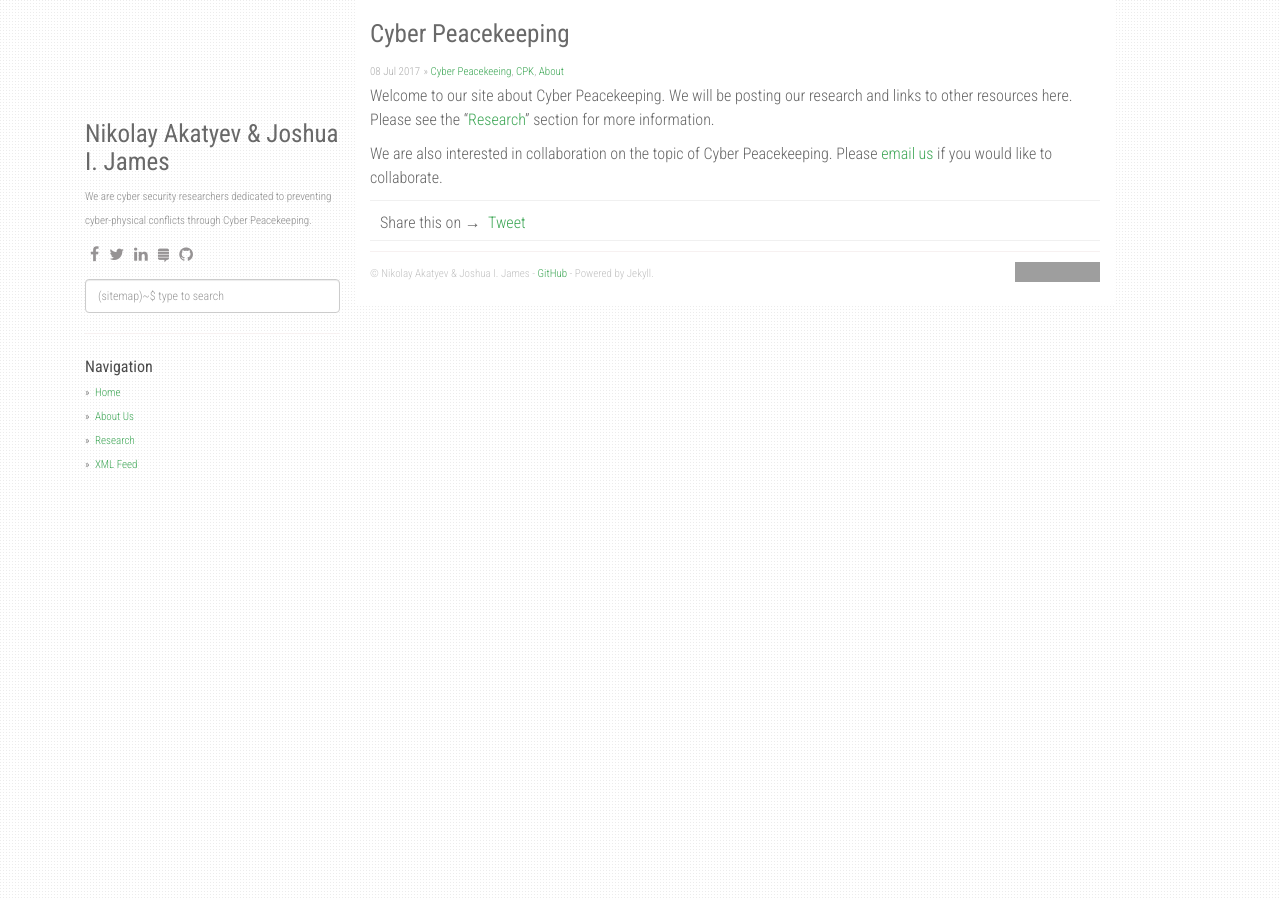
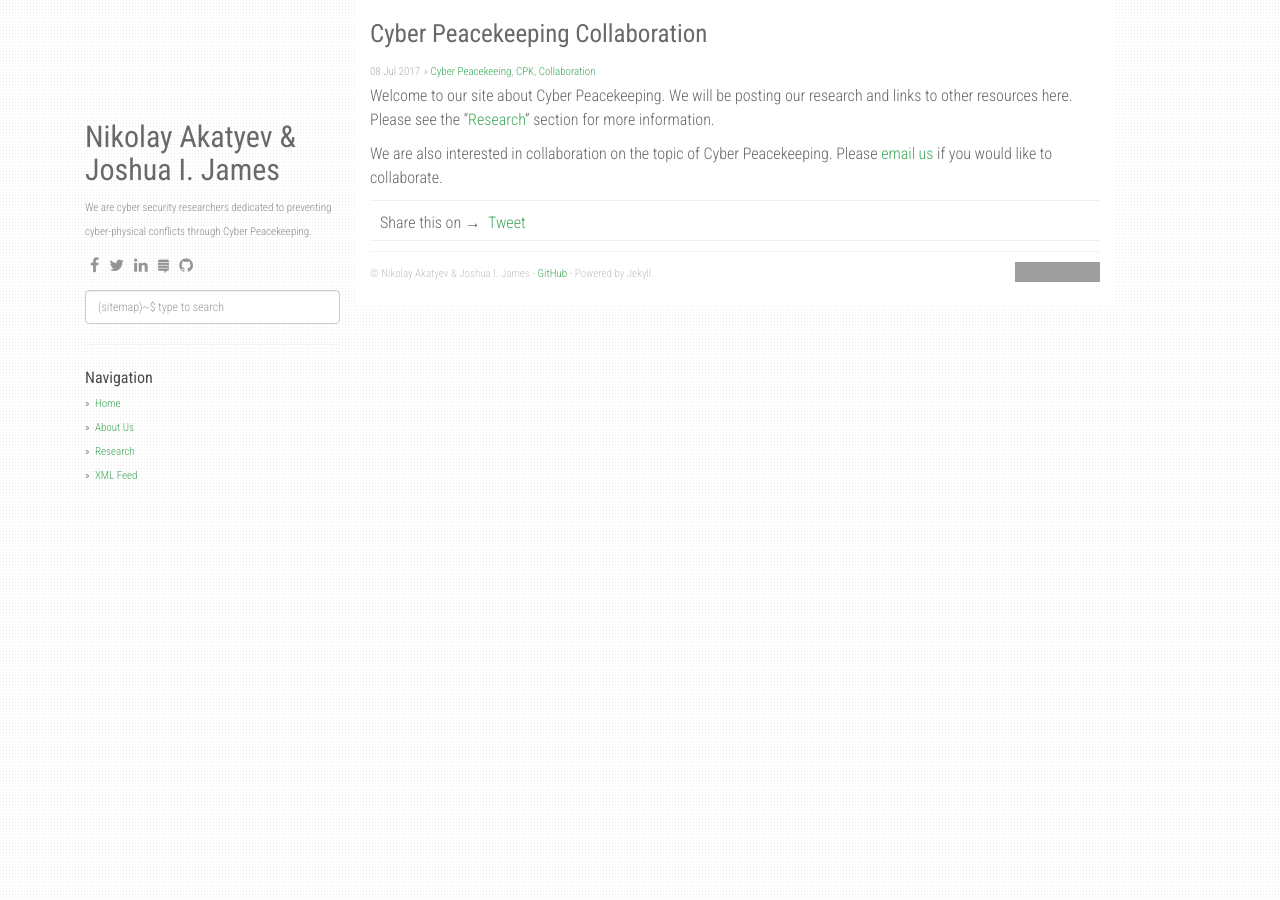
Before and after one commit to jijames/cyberpeacekeeping, a Jekyll site: the page built from _posts/2017-07-08-Cyber-Peacekeeping.md, in a window 1280 px wide. Built offline with Jekyll 4.4.1, drawn with Linux system fonts in a browser that asks for light colours; nearby versions of some CDN libraries; comment, search, counter and statistics services are not loaded; grey boxes are pictures that could not be loaded.

Commit message:
fixed links and formatting

```diff
--- a/_layouts/default.html
+++ b/_layouts/default.html
@@ -115,7 +115,7 @@
       <div class="col-sm-3">
         <div class="fixed-condition">
           <!-- <a href="/"><img class="profile-avatar" src="{{ site.avatar_url }}" height="75px" width="75px" /></a> -->
-          <h1 class="author-name">{{ site.author }}</h1>
+          <h2 class="author-name">{{ site.author }}</h2>
           {% if site.about %}
             <div class="profile-about">
               {{ site.about }}
@@ -151,7 +151,7 @@
             - <a href="{{ site.github }}">{{ site.github }}</a> - Powered by Jekyll.
           {% endif %}
           <div class="btn-github" style="float:right;">
-            <iframe src="https://ghbtns.com/github-btn.html?user=jijames&repo=cyberpeacekeeping.github.io&type=star&count=true" frameborder="0" scrolling="0" width="85" height="20px"></iframe>
+            <iframe src="https://ghbtns.com/github-btn.html?user=jijames&repo=cyberpeacekeeping&type=star&count=true" frameborder="0" scrolling="0" width="85" height="20px"></iframe>
           </div>
         </footer>
       </div>
--- a/_posts/2017-07-08-Cyber-Peacekeeping.md
+++ b/_posts/2017-07-08-Cyber-Peacekeeping.md
@@ -1,16 +1,16 @@
 ---
 layout: post
-title: 'Cyber Peacekeeping'
+title: 'Cyber Peacekeeping Collaboration'
 date: '2017-07-08T19:35:13+09:00'
 author: Nikolay Akatyev and Joshua I. James
-categories: [Cyber Peacekeeing, CPK, About]
+categories: [Cyber Peacekeeing, CPK, Collaboration]
 tags:
 - Cyber Peacekeeping
 - CPK
-- About
+- Collaboration
 modified_time: '2017-07-08T19:35:13+09:00'
 ---
 
-Welcome to our site about Cyber Peacekeeping. We will be posting our research and links to other resources here. Please see the "[Research](projects/)" section for more information.
+Welcome to our site about Cyber Peacekeeping. We will be posting our research and links to other resources here. Please see the "[Research](http://cyberpeacekeeping.org/projects/)" section for more information.
 
-We are also interested in collaboration on the topic of Cyber Peacekeeping. Please [email us](about.md) if you would like to collaborate.
+We are also interested in collaboration on the topic of Cyber Peacekeeping. Please [email us](http://cyberpeacekeeping.org/about/) if you would like to collaborate.
```
